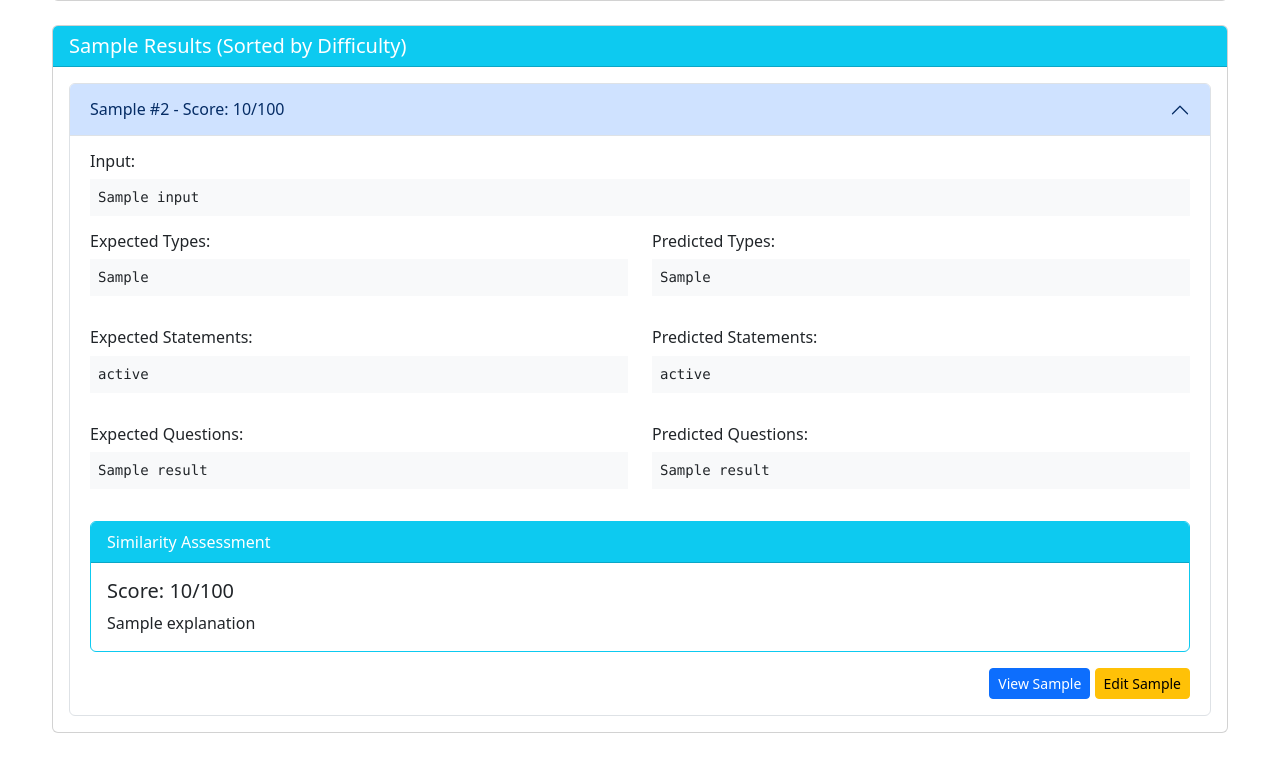
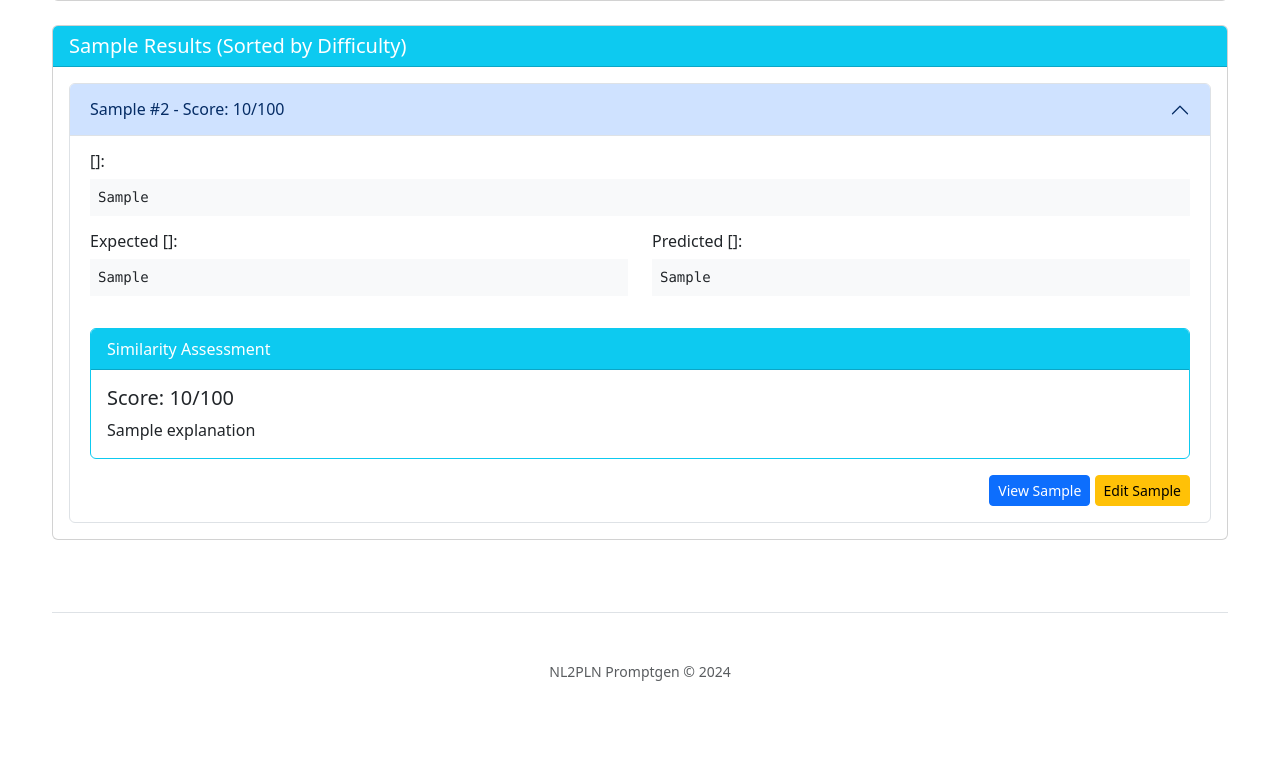
Before and after one commit to leungmanhin/PromptGen, a Python web app: template templates/evaluation_results.html in a window 1280 px wide, after a click that opens the changed part. Shown: the part 424-1197 px from the top of the page. After the commit the page ends 1105 px from the top, so only its background shows below. Run offline with Jinja, Linux system fonts and the light colour scheme; the template is opened without the code that fills it: most values are stand-ins (such as "Sample title", 1, 10 or a date in 2020).

Commit message:
feat: Update evaluation results template to support dynamic task definition fields

```diff
--- a/templates/evaluation_results.html
+++ b/templates/evaluation_results.html
@@ -66,43 +66,71 @@
                         <div id="collapse{{ result.sample_id }}" class="accordion-collapse collapse"
                              aria-labelledby="heading{{ result.sample_id }}" data-bs-parent="#sampleResultsAccordion">
                             <div class="accordion-body">
+                                <!-- Input Fields -->
+                                {% if app_state.task_definition and app_state.task_definition.input_fields %}
+                                    {% for field in app_state.task_definition.input_fields %}
+                                    <div class="mb-3">
+                                        <h6>{{ field.name|capitalize }}:</h6>
+                                        <pre class="bg-light p-2">{{ result['input_' + field.name]|default('N/A') }}</pre>
+                                    </div>
+                                    {% endfor %}
+                                {% else %}
+                                    <!-- Fallback for legacy format -->
                                     <div class="mb-3">
                                         <h6>Input:</h6>
-                                    <pre class="bg-light p-2">{{ result.input }}</pre>
+                                        <pre class="bg-light p-2">{{ result.input|default('N/A') }}</pre>
                                     </div>
+                                {% endif %}
 
+                                <!-- Output Fields -->
+                                {% if app_state.task_definition and app_state.task_definition.output_fields %}
+                                    {% for field in app_state.task_definition.output_fields %}
+                                    <div class="row mb-3">
+                                        <div class="col-md-6">
+                                            <h6>Expected {{ field.name|capitalize }}:</h6>
+                                            <pre class="bg-light p-2">{{ result['expected_' + field.name]|default('N/A') }}</pre>
+                                        </div>
+                                        <div class="col-md-6">
+                                            <h6>Predicted {{ field.name|capitalize }}:</h6>
+                                            <pre class="bg-light p-2">{{ result['predicted_' + field.name]|default('N/A') }}</pre>
+                                        </div>
+                                    </div>
+                                    {% endfor %}
+                                {% else %}
+                                    <!-- Fallback for legacy format -->
                                     <div class="row mb-3">
                                         <div class="col-md-6">
                                             <h6>Expected Types:</h6>
-                                        <pre class="bg-light p-2">{{ result.expected_types }}</pre>
+                                            <pre class="bg-light p-2">{{ result.expected_types|default('N/A') }}</pre>
                                         </div>
                                         <div class="col-md-6">
                                             <h6>Predicted Types:</h6>
-                                        <pre class="bg-light p-2">{{ result.predicted_types }}</pre>
+                                            <pre class="bg-light p-2">{{ result.predicted_types|default('N/A') }}</pre>
                                         </div>
                                     </div>
 
                                     <div class="row mb-3">
                                         <div class="col-md-6">
                                             <h6>Expected Statements:</h6>
-                                        <pre class="bg-light p-2">{{ result.expected_statements }}</pre>
+                                            <pre class="bg-light p-2">{{ result.expected_statements|default('N/A') }}</pre>
                                         </div>
                                         <div class="col-md-6">
                                             <h6>Predicted Statements:</h6>
-                                        <pre class="bg-light p-2">{{ result.predicted_statements }}</pre>
+                                            <pre class="bg-light p-2">{{ result.predicted_statements|default('N/A') }}</pre>
                                         </div>
                                     </div>
 
                                     <div class="row mb-3">
                                         <div class="col-md-6">
                                             <h6>Expected Questions:</h6>
-                                        <pre class="bg-light p-2">{{ result.expected_questions }}</pre>
+                                            <pre class="bg-light p-2">{{ result.expected_questions|default('N/A') }}</pre>
                                         </div>
                                         <div class="col-md-6">
                                             <h6>Predicted Questions:</h6>
-                                        <pre class="bg-light p-2">{{ result.predicted_questions }}</pre>
+                                            <pre class="bg-light p-2">{{ result.predicted_questions|default('N/A') }}</pre>
                                         </div>
                                     </div>
+                                {% endif %}
 
                                 <div class="card border-info mb-3">
                                     <div class="card-header bg-info text-white">
```
Lines whose indentation alone changed are shown as unchanged.
